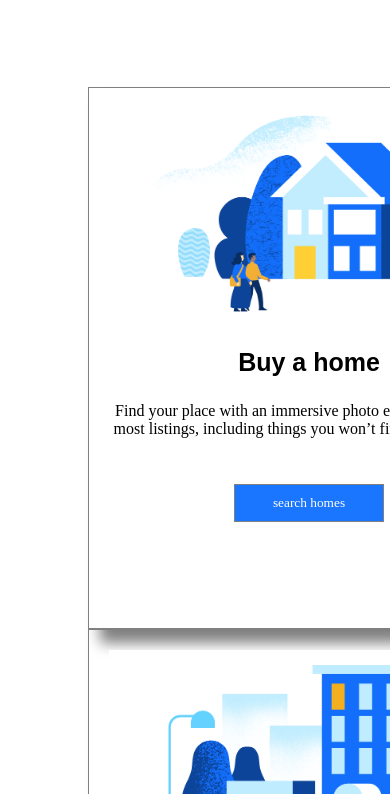
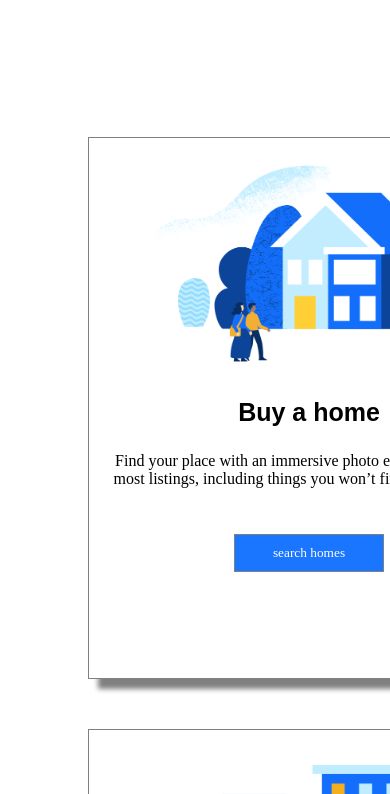
Before and after one commit to bryanreyes863/capstone1, a plain HTML site: page index.html in a window 390 px wide. Shown: the part 690-1484 px from the top of the page. Drawn offline with Linux system fonts and the light colour scheme; a web font is replaced by a local one.

Commit message:
put design for mobile

```diff
--- a/assets/css/style.css
+++ b/assets/css/style.css
@@ -260,7 +260,7 @@ input::placeholder{
 /* Extra small devices (phones, 600px and down) */
 @media only screen and (max-width: 600px) {
 
-/*	.category{
+	.category{
 
 		border: 1px solid gray;
 		width: 400px;
@@ -269,7 +269,7 @@ input::placeholder{
 		margin-top: 50px;
 		margin-left: 40px;
 		box-shadow: 10px 10px 5px grey;
-	}*/
+	}
 
 }
 
```
